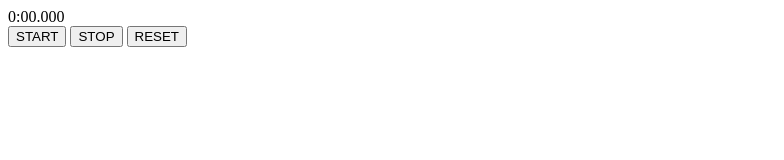
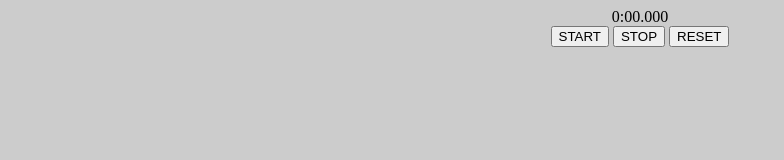
Before and after one commit to tonamao/StopWatch, a plain HTML site: page index.html in a window 1280 px wide. Shown: the whole page, without its empty margins (0-784 px from the left). Drawn offline with Linux system fonts and the light colour scheme; files that its build step writes are made by us from their sources.

Commit message:
Update index.html

```diff
--- a/index.html
+++ b/index.html
@@ -2,7 +2,7 @@
 <head>
   <meta charset="UTF-8">
   <title>StopWatch</title>
-  <link rel="css/stylesheet" href="style.css" />
+  <link rel="stylesheet" href="css/style.css" />
 </head>
 <body>
   <div id="timer">0:00.000</div>
```
